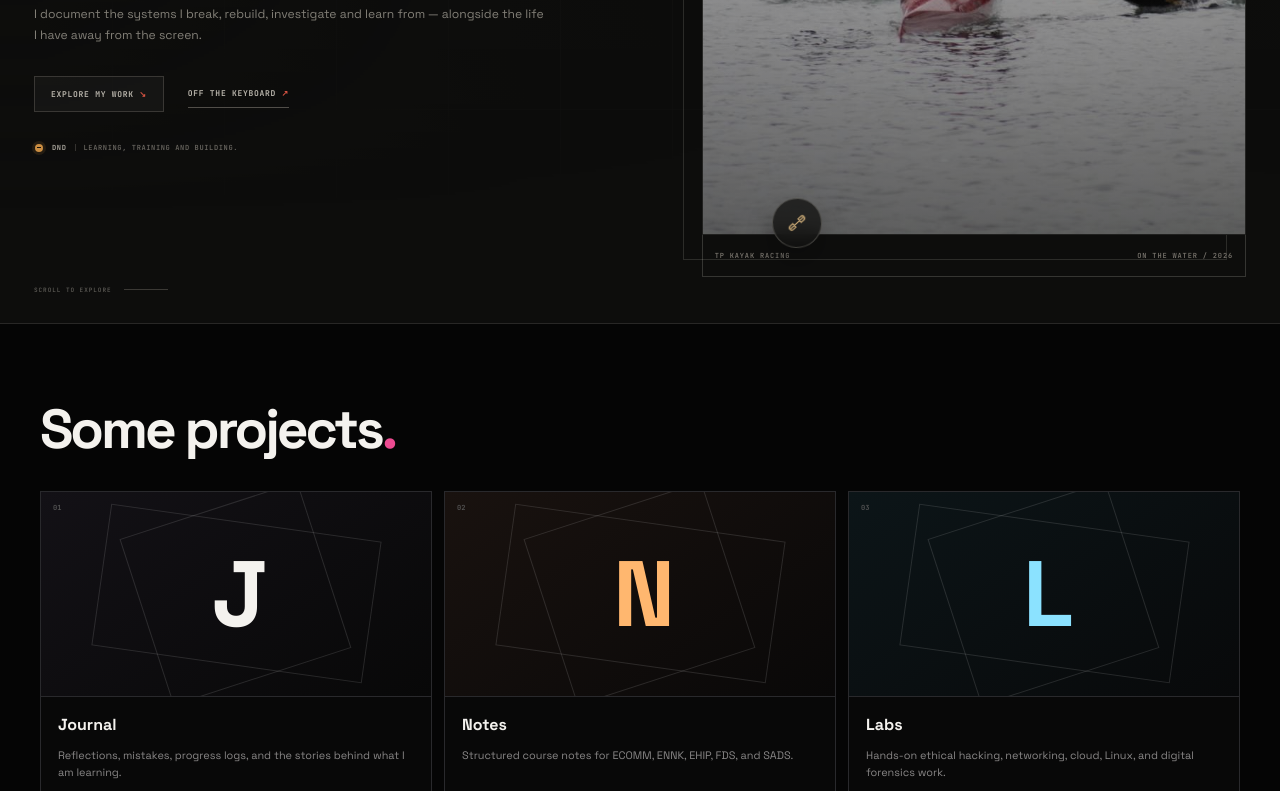
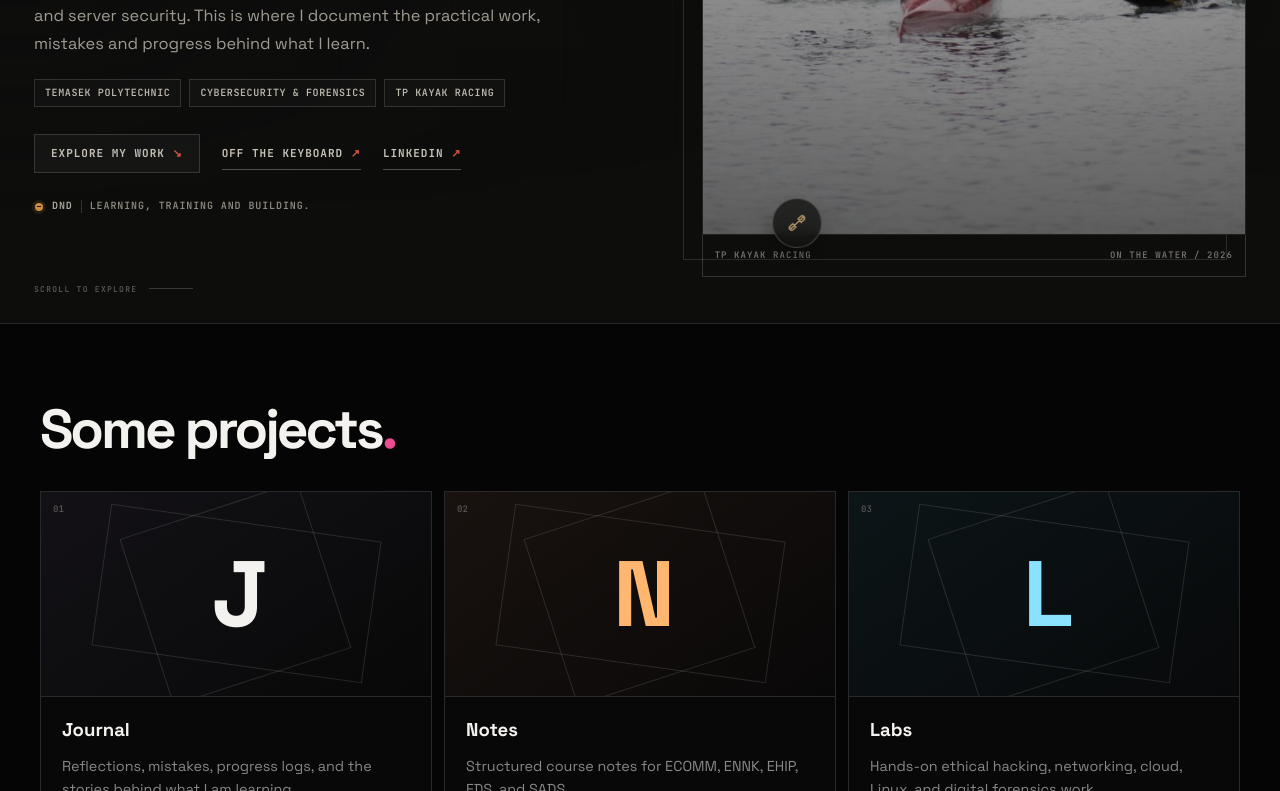
Before and after one commit to Yaohan0/portfolio, an Astro site: page / in a window 1280 px wide. Shown: the part 523-1314 px from the top of the page. Built offline with nearby package versions, Linux system fonts and the light colour scheme; Astro itself is replaced by a stand-in of ours; no server answers.

Commit message:
improve homepage readability and profile detail

```diff
--- a/src/pages/index.astro
+++ b/src/pages/index.astro
@@ -62,10 +62,16 @@ const focusAreas = [
         <p class="profile-handle typing-line" data-copy={`Hi, I’m ${profile.name}.`}><span>Hi, I’m {profile.name}.</span></p>
         <h1 id="hero-title">{profile.name}<em aria-hidden="true">/</em></h1>
         <p class="profile-role">{profile.role}</p>
-        <p class="profile-intro">I document the systems I break, rebuild, investigate and learn from — alongside the life I have away from the screen.</p>
+        <p class="profile-intro">Year 2 Cybersecurity &amp; Digital Forensics student at Temasek Polytechnic, focused on ethical hacking, digital forensics, networking and server security. This is where I document the practical work, mistakes and progress behind what I learn.</p>
+        <div class="profile-facts" aria-label="Current profile highlights">
+          <span>Temasek Polytechnic</span>
+          <span>Cybersecurity &amp; Forensics</span>
+          <span>TP Kayak Racing</span>
+        </div>
         <div class="profile-actions">
           <a class="profile-primary" href="#records">Explore my work <span aria-hidden="true">↘</span></a>
           <a href={withBase('/hobbies')}>Off the keyboard <span aria-hidden="true">↗</span></a>
+          <a href="https://www.linkedin.com/in/yaohan-wang-a22951363/" target="_blank" rel="noreferrer">LinkedIn <span aria-hidden="true">↗</span></a>
         </div>
         <p class="profile-status-message">
           <span class:list={['profile-presence', presence]} aria-hidden="true"><i></i></span>
--- a/src/styles/profile-and-hobbies.css
+++ b/src/styles/profile-and-hobbies.css
@@ -2,7 +2,7 @@
 .home-clean {
   --home-ink: #0d0d0c;
   --home-paper: #eae6dc;
-  --home-muted: #827f77;
+  --home-muted: #a09c93;
   --home-line: rgba(234, 230, 220, .12);
   --home-red: #d85443;
   --home-gold: #c8a875;
@@ -30,10 +30,10 @@
 }
 
 .home-clean .site-brand { color: var(--home-paper); }
-.home-clean .nav-links a { color: #77746d; }
+.home-clean .nav-links a { color: #a09c93; font-size: 11px; letter-spacing: .09em; }
 .home-clean .nav-links a:hover,
 .home-clean .nav-links a.active { background: transparent; color: var(--home-paper); }
-.home-clean .nav-contact { border-color: #3a3834; color: #aaa69d; }
+.home-clean .nav-contact { border-color: #3a3834; color: #aaa69d; font-size: 10px; }
 
 .profile-hero {
   position: relative;
@@ -83,13 +83,13 @@
 .profile-location > span {
   grid-column: 1 / -1;
   color: var(--home-muted);
-  font: 600 8px/1.2 "JetBrains Mono", monospace;
+  font: 600 11px/1.2 "JetBrains Mono", monospace;
   letter-spacing: .15em;
 }
 
 .profile-location strong,
 .profile-location b {
-  font: 500 11px/1.35 "Space Grotesk", sans-serif;
+  font: 500 14px/1.35 "Space Grotesk", sans-serif;
   color: #c3bfb6;
 }
 
@@ -106,8 +106,8 @@
   position: relative;
   display: inline-grid;
   margin: 0 0 34px;
-  color: #8d8980;
-  font: 600 11px/1 "JetBrains Mono", monospace;
+  color: #aaa69d;
+  font: 600 14px/1 "JetBrains Mono", monospace;
   letter-spacing: .16em;
   text-transform: uppercase;
 }
@@ -147,29 +147,48 @@
   max-width: 510px;
   margin: 0 0 13px;
   color: #cac6bc;
-  font: 500 clamp(.92rem, 1.35vw, 1.12rem)/1.4 "Space Grotesk", sans-serif;
+  font: 500 clamp(1.05rem, 1.5vw, 1.28rem)/1.4 "Space Grotesk", sans-serif;
 }
 
 .profile-intro {
-  max-width: 510px;
+  max-width: 570px;
   margin: 0;
   color: var(--home-muted);
-  font-size: .76rem;
-  line-height: 1.72;
+  font-size: clamp(1.02rem, 1.18vw, 1.12rem);
+  line-height: 1.7;
+}
+
+.profile-facts {
+  max-width: 580px;
+  margin-top: 22px;
+  display: flex;
+  flex-wrap: wrap;
+  gap: 8px;
+}
+
+.profile-facts span {
+  padding: 8px 10px;
+  border: 1px solid #34322e;
+  background: rgba(255, 255, 255, .025);
+  color: #bcb8ae;
+  font: 600 10px/1 "JetBrains Mono", monospace;
+  letter-spacing: .06em;
+  text-transform: uppercase;
 }
 
 .profile-actions {
   display: flex;
   align-items: center;
-  gap: 24px;
-  margin-top: 30px;
+  gap: 22px;
+  margin-top: 27px;
+  flex-wrap: wrap;
 }
 
 .profile-actions a {
   padding: 10px 0;
   border-bottom: 1px solid #514e49;
-  color: #b8b4ab;
-  font: 650 8px/1 "JetBrains Mono", monospace;
+  color: #c5c1b7;
+  font: 650 11px/1 "JetBrains Mono", monospace;
   letter-spacing: .09em;
   text-transform: uppercase;
   transition: color .2s, border-color .2s;
@@ -188,9 +207,9 @@
   display: flex;
   align-items: center;
   gap: 8px;
-  margin: 31px 0 0;
-  color: #68655f;
-  font: 600 7px/1 "JetBrains Mono", monospace;
+  margin: 27px 0 0;
+  color: #8d8981;
+  font: 600 10px/1.25 "JetBrains Mono", monospace;
   letter-spacing: .09em;
   text-transform: uppercase;
 }
@@ -268,7 +287,7 @@
   border: 1px solid rgba(234, 230, 220, .18);
   border-top: 0;
   color: #77736c;
-  font: 600 7px/1 "JetBrains Mono", monospace;
+  font: 600 9px/1 "JetBrains Mono", monospace;
   letter-spacing: .12em;
 }
 
@@ -309,7 +328,7 @@
   align-items: center;
   gap: 12px;
   color: #5b5954;
-  font: 600 6px/1 "JetBrains Mono", monospace;
+  font: 600 8px/1 "JetBrains Mono", monospace;
   letter-spacing: .16em;
 }
 
@@ -368,6 +387,36 @@
   .profile-visual figcaption span:last-child { display: none; }
 }
 
+/* Home content readability */
+.home-clean .project-preview > span { font-size: 9px; }
+.home-clean .project-card-copy { min-height: 186px; padding: 21px; }
+.home-clean .project-card-copy h3 { font-size: 1.16rem; }
+.home-clean .project-card-copy p {
+  min-height: 56px;
+  margin: 14px 0 20px;
+  font-size: .9rem;
+  line-height: 1.62;
+}
+.home-clean .project-card-copy > div span { padding: 5px 7px; font-size: 9px; }
+.home-clean .reference-project-wide { min-height: 116px; padding: 24px; }
+.home-clean .reference-project-wide strong { font-size: 1.16rem; }
+.home-clean .reference-project-wide p { font-size: .9rem; line-height: 1.55; }
+.home-clean .reference-project-wide > span { font-size: 10px; }
+.home-clean .reference-story p { font-size: 1.02rem; line-height: 1.82; }
+.home-clean .reference-focus section h3 { font-size: 1.04rem; }
+.home-clean .reference-focus section p { font-size: .92rem; line-height: 1.5; }
+
+@media (max-width: 720px) {
+  .home-clean .nav-links a { font-size: 11px; }
+  .profile-location > span { font-size: 9px; }
+  .profile-location strong,
+  .profile-location b { font-size: 12px; }
+  .profile-handle { font-size: 11px; }
+  .profile-intro { font-size: .94rem; }
+  .profile-facts span { font-size: 8px; }
+  .home-clean .reference-story p { font-size: .91rem; }
+}
+
 /* Real hobby photography */
 .hobby-card > img {
   position: relative;
```
